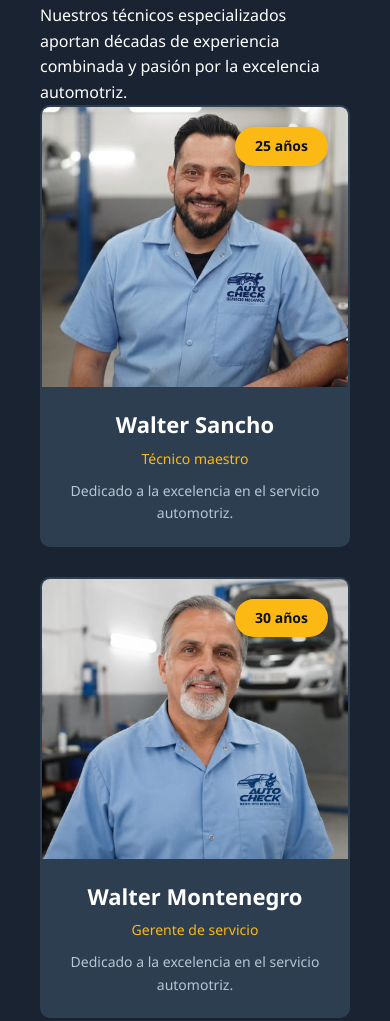
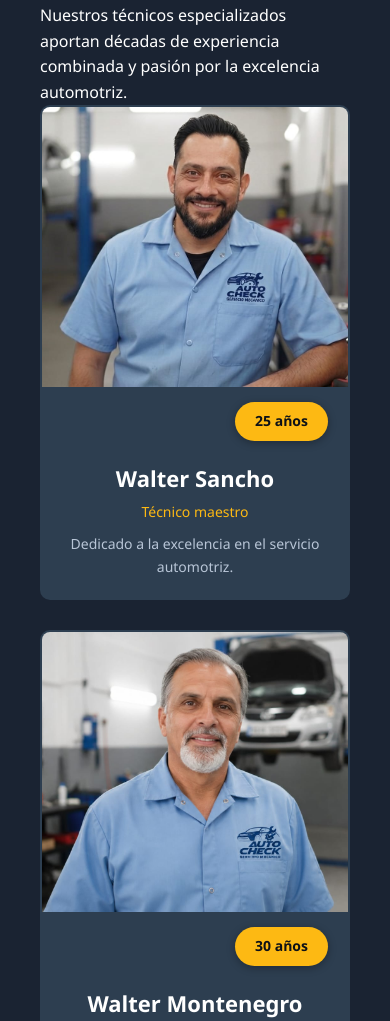
Before and after one commit to Vanesa-291/autocheck-taller, a website: page pages/acerca.html in a window 390 px wide. Shown: the part 1876-2897 px from the top of the page. Drawn offline with Linux system fonts and the light colour scheme.

Commit message:
fix(team): position member-badge under image and align right (responsive)

```diff
--- a/sass/_acerca.scss
+++ b/sass/_acerca.scss
@@ -175,9 +175,11 @@
 }
 
 .member-badge {
-    position: absolute;
-    top: $spacing-md;
-    right: $spacing-md;
+    /* Place badge below the image and align to the right within the member info block */
+    position: static;
+    display: block;
+    width: max-content;
+    margin: $spacing-sm $spacing-md 0 auto;
     background: $primary-yellow;
     color: $dark-bg;
     padding: 8px 20px;
```
Also changed, not shown: css/main.css.
